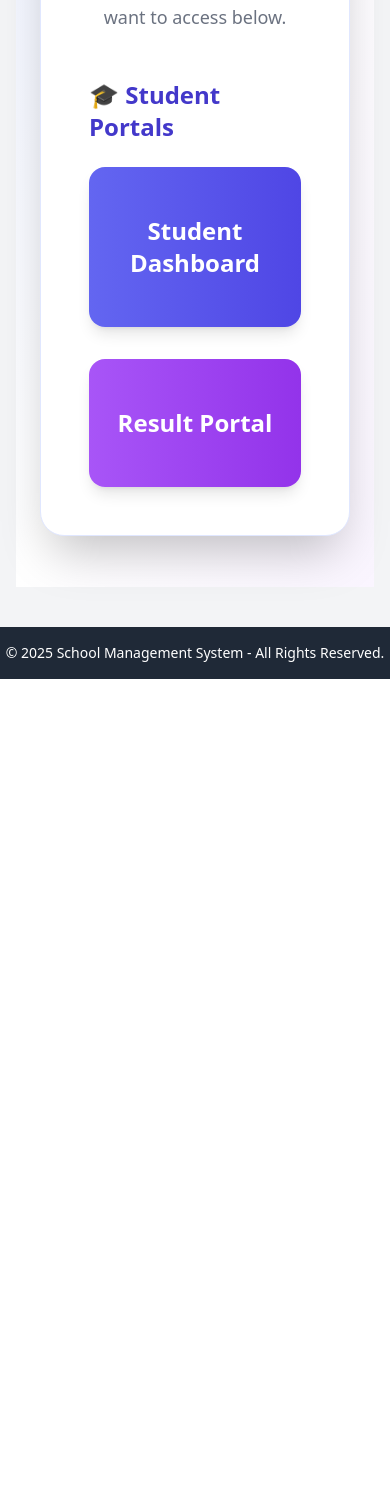
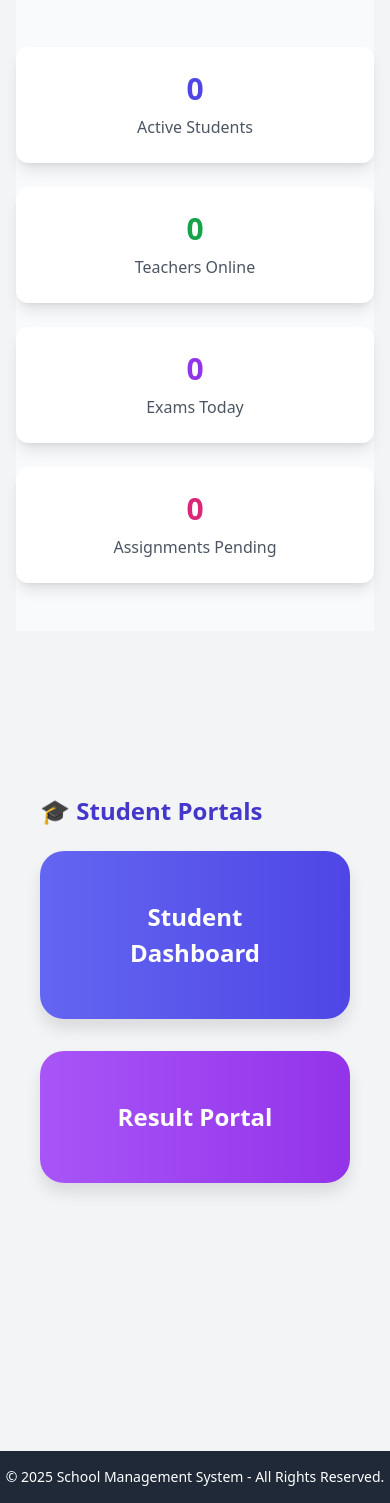
Before and after one commit to Esonest/School-Portal, a Django app: page /portal-selection/ in a window 390 px wide. Shown: the part 353-1856 px from the top of the page. Before the commit the page ends 1032 px from the top, so only its background shows below. Run offline with Django 5.2, Linux system fonts and the light colour scheme; the visitor is signed in with stand-in values (Sample User, id 1); some libraries are stand-ins or nearby versions.

Commit message:
Adjust the program

```diff
--- a/accounts/templates/accounts/portal_selection.html
+++ b/accounts/templates/accounts/portal_selection.html
@@ -1,64 +1,95 @@
 {% extends 'accounts/base.html' %}
+
+{% block title %}Portal Selection - TECHCENTER School Portal{% endblock %}
+
 {% block content %}
 
-<div class="min-h-screen flex items-center justify-center bg-gradient-to-br from-indigo-50 via-white to-purple-50 py-12 px-6">
-  <div class="w-full max-w-5xl bg-white shadow-2xl rounded-3xl border border-indigo-100 p-12">
+<!-- HERO SECTION -->
+<section class="relative h-64 bg-cover bg-center flex flex-col justify-center items-center"
+         style="background-image: url('https://images.unsplash.com/photo-1581091215366-8b39cfe55c19');">
+  <div class="absolute inset-0 bg-gradient-to-b from-black/70 via-black/60 to-black/80"></div>
+  <div class="relative z-10 text-center px-6 max-w-3xl">
+    <h2 class="text-4xl md:text-5xl font-bold text-white drop-shadow-lg">
+      Welcome, {{ request.user.get_full_name }} 👋
+    </h2>
+    <p class="mt-4 text-lg md:text-xl text-gray-200 drop-shadow-lg">
+      Select the portal you want to access below
+    </p>
+  </div>
+</section>
 
-    <!-- Header -->
-    <div class="text-center mb-12">
-      <h2 class="text-4xl font-extrabold text-gray-800">Welcome, {{ request.user.get_full_name }} 👋</h2>
-      <p class="text-gray-500 mt-3 text-lg">Select the portal you want to access below.</p>
+<!-- STAT COUNTERS -->
+<section class="py-12 bg-gray-50 dark:bg-gray-900">
+  <div class="max-w-7xl mx-auto grid grid-cols-1 sm:grid-cols-2 md:grid-cols-4 gap-6 text-center">
+    <div class="bg-white dark:bg-gray-800 shadow-lg rounded-xl p-6">
+      <h3 class="text-3xl font-bold text-indigo-600" x-data="{ count: 0 }" x-init="setInterval(() => { if(count<1200) count += Math.ceil(1200/100); $el.innerText = count }, 20)">0</h3>
+      <p class="mt-2 text-gray-600 dark:text-gray-300">Active Students</p>
     </div>
+    <div class="bg-white dark:bg-gray-800 shadow-lg rounded-xl p-6">
+      <h3 class="text-3xl font-bold text-green-600" x-data="{ count: 0 }" x-init="setInterval(() => { if(count<85) count += 1; $el.innerText = count }, 50)">0</h3>
+      <p class="mt-2 text-gray-600 dark:text-gray-300">Teachers Online</p>
+    </div>
+    <div class="bg-white dark:bg-gray-800 shadow-lg rounded-xl p-6">
+      <h3 class="text-3xl font-bold text-purple-600" x-data="{ count: 0 }" x-init="setInterval(() => { if(count<12) count += 1; $el.innerText = count }, 150)">0</h3>
+      <p class="mt-2 text-gray-600 dark:text-gray-300">Exams Today</p>
+    </div>
+    <div class="bg-white dark:bg-gray-800 shadow-lg rounded-xl p-6">
+      <h3 class="text-3xl font-bold text-pink-600" x-data="{ count: 0 }" x-init="setInterval(() => { if(count<56) count += 1; $el.innerText = count }, 50)">0</h3>
+      <p class="mt-2 text-gray-600 dark:text-gray-300">Assignments Pending</p>
+    </div>
+  </div>
+</section>
 
-    <!-- Portal Sections -->
-    <div class="space-y-16">
+<!-- PORTAL CARDS -->
+<div class="min-h-screen flex items-center justify-center px-6 -mt-16">
+  <div class="w-full max-w-6xl space-y-16">
 
-      <!-- Student Section -->
+    <!-- STUDENT PORTALS -->
     {% if 'student' in roles %}
     <div>
       <h3 class="text-2xl font-bold text-indigo-700 mb-6 flex items-center gap-3">🎓 Student Portals</h3>
       <div class="grid sm:grid-cols-2 gap-8">
         <a href="{% url 'students:student_dashboard' %}"
-             class="flex flex-col items-center justify-center bg-gradient-to-r from-indigo-500 to-indigo-600 text-white font-bold py-12 rounded-2xl shadow-lg hover:shadow-2xl transform hover:-translate-y-2 transition-all text-center text-2xl">
+           class="portal-card bg-gradient-to-r from-indigo-500 to-indigo-600 hover:from-indigo-600 hover:to-indigo-700">
           Student Dashboard
         </a>
         <a href="{% url 'results:student_portal' %}"
-             class="flex flex-col items-center justify-center bg-gradient-to-r from-purple-500 to-purple-600 text-white font-bold py-12 rounded-2xl shadow-lg hover:shadow-2xl transform hover:-translate-y-2 transition-all text-center text-2xl">
+           class="portal-card bg-gradient-to-r from-purple-500 to-purple-600 hover:from-purple-600 hover:to-purple-700">
           Result Portal
         </a>
       </div>
     </div>
     {% endif %}
 
-      <!-- Teacher Section -->
+    <!-- TEACHER PORTALS -->
     {% if 'teacher' in roles %}
     <div>
       <h3 class="text-2xl font-bold text-green-700 mb-6 flex items-center gap-3">🧑‍🏫 Teacher Portals</h3>
       <div class="grid sm:grid-cols-3 gap-8">
         <a href="{% url 'teachers:teacher_dashboard' %}"
-             class="flex flex-col items-center justify-center bg-gradient-to-r from-green-500 to-green-600 text-white font-bold py-12 rounded-2xl shadow-lg hover:shadow-2xl transform hover:-translate-y-2 transition-all text-center text-2xl">
+           class="portal-card bg-gradient-to-r from-green-500 to-green-600 hover:from-green-600 hover:to-green-700">
           Teacher Dashboard
         </a>
         <a href="{% url 'teachers:teacher_result_dashboard' %}"
-             class="flex flex-col items-center justify-center bg-gradient-to-r from-blue-500 to-blue-600 text-white font-bold py-12 rounded-2xl shadow-lg hover:shadow-2xl transform hover:-translate-y-2 transition-all text-center text-2xl">
+           class="portal-card bg-gradient-to-r from-blue-500 to-blue-600 hover:from-blue-600 hover:to-blue-700">
           Enter Scores & Domains
         </a>
         <a href="{% url 'results:teacher_portal' %}"
-             class="flex flex-col items-center justify-center bg-gradient-to-r from-pink-500 to-pink-600 text-white font-bold py-12 rounded-2xl shadow-lg hover:shadow-2xl transform hover:-translate-y-2 transition-all text-center text-2xl">
+           class="portal-card bg-gradient-to-r from-pink-500 to-pink-600 hover:from-pink-600 hover:to-pink-700">
           Teacher Result Portal
         </a>
       </div>
     </div>
     {% endif %}
 
-      <!-- School Admin Section -->
+    <!-- SCHOOL ADMIN PORTALS -->
     {% if 'schooladmin' in roles %}
     <div>
       <h3 class="text-2xl font-bold text-indigo-700 mb-6">🏫 School Admin Portals</h3>
       <div class="grid sm:grid-cols-2 gap-8">
         {% if school %}
           <a href="{% url 'school_admin:school_admin_dashboard' school.id %}"
-         class="flex flex-col items-center justify-center bg-gradient-to-r from-indigo-500 to-indigo-600 text-white font-bold py-12 rounded-2xl shadow-lg hover:shadow-2xl transform hover:-translate-y-2 transition-all text-center text-2xl">
+             class="portal-card bg-gradient-to-r from-indigo-500 to-indigo-600 hover:from-indigo-600 hover:to-indigo-700">
             School Admin Dashboard
           </a>
         {% else %}
@@ -67,61 +98,42 @@
       </div>
     </div>
     {% endif %}
+
+    <!-- ACCOUNTANT / FINANCE PORTALS -->
     {% if 'accountant' in roles %}
     <div>
       <h3 class="text-2xl font-bold text-yellow-700 mb-6">💰 Accountant / Finance Portals</h3>
-
       <div class="grid sm:grid-cols-2 lg:grid-cols-3 gap-8">
-
-    <!-- Finance Dashboard -->
-    <a href="{% url 'finance:dashboard' %}"
-       class="flex flex-col items-center justify-center bg-gradient-to-r from-yellow-500 to-yellow-600 text-white font-bold py-12 rounded-2xl shadow-lg hover:shadow-2xl transform hover:-translate-y-2 transition-all text-center text-2xl">
+        <a href="{% url 'finance:dashboard' %}" class="portal-card bg-gradient-to-r from-yellow-500 to-yellow-600 hover:from-yellow-600 hover:to-yellow-700">
           Finance Dashboard
         </a>
-
-    <!-- Invoice List -->
-    <a href="{% url 'finance:invoice_list' %}"
-       class="flex flex-col items-center justify-center bg-gradient-to-r from-orange-500 to-orange-600 text-white font-bold py-12 rounded-2xl shadow-lg hover:shadow-2xl transform hover:-translate-y-2 transition-all text-center text-2xl">
+        <a href="{% url 'finance:invoice_list' %}" class="portal-card bg-gradient-to-r from-orange-500 to-orange-600 hover:from-orange-600 hover:to-orange-700">
           View Invoices
         </a>
-
-    <!-- Create Invoice -->
-    <a href="{% url 'finance:invoice_create' %}"
-       class="flex flex-col items-center justify-center bg-gradient-to-r from-indigo-500 to-indigo-600 text-white font-bold py-12 rounded-2xl shadow-lg hover:shadow-2xl transform hover:-translate-y-2 transition-all text-center text-2xl">
+        <a href="{% url 'finance:invoice_create' %}" class="portal-card bg-gradient-to-r from-indigo-500 to-indigo-600 hover:from-indigo-600 hover:to-indigo-700">
           Create Invoice
         </a>
-
-    <!-- Generate Invoices -->
-    <a href="{% url 'finance:generate_invoices' %}"
-       class="flex flex-col items-center justify-center bg-gradient-to-r from-green-500 to-green-600 text-white font-bold py-12 rounded-2xl shadow-lg hover:shadow-2xl transform hover:-translate-y-2 transition-all text-center text-2xl">
+        <a href="{% url 'finance:generate_invoices' %}" class="portal-card bg-gradient-to-r from-green-500 to-green-600 hover:from-green-600 hover:to-green-700">
           Generate Invoices
         </a>
-
-    <!-- Record Payment -->
-    <a href="{% url 'finance:record_payment' %}"
-       class="flex flex-col items-center justify-center bg-gradient-to-r from-emerald-500 to-emerald-600 text-white font-bold py-12 rounded-2xl shadow-lg hover:shadow-2xl transform hover:-translate-y-2 transition-all text-center text-2xl">
+        <a href="{% url 'finance:record_payment' %}" class="portal-card bg-gradient-to-r from-emerald-500 to-emerald-600 hover:from-emerald-600 hover:to-emerald-700">
           Record Payment
         </a>
-
-    <!-- Financial Reports -->
-    <a href="{% url 'finance:financial_reports' %}"
-       class="flex flex-col items-center justify-center bg-gradient-to-r from-slate-600 to-slate-700 text-white font-bold py-12 rounded-2xl shadow-lg hover:shadow-2xl transform hover:-translate-y-2 transition-all text-center text-2xl">
+        <a href="{% url 'finance:financial_reports' %}" class="portal-card bg-gradient-to-r from-slate-600 to-slate-700 hover:from-slate-700 hover:to-slate-800">
           Financial Reports
           <span class="text-sm mt-2 opacity-90">(Session / Term)</span>
         </a>
-
       </div>
     </div>
     {% endif %}
 
-
-      <!-- Super Admin Section -->
+    <!-- SUPER ADMIN PORTALS -->
     {% if 'superadmin' in roles %}
     <div>
       <h3 class="text-2xl font-bold text-indigo-700 mb-6">🛠 Super Admin Portals</h3>
       <div class="grid sm:grid-cols-2 gap-8">
         <a href="{% url 'superadmin:dashboard' %}"
-             class="flex flex-col items-center justify-center bg-gradient-to-r from-indigo-500 to-indigo-600 text-white font-bold py-12 rounded-2xl shadow-lg hover:shadow-2xl transform hover:-translate-y-2 transition-all text-center text-2xl">
+           class="portal-card bg-gradient-to-r from-indigo-500 to-indigo-600 hover:from-indigo-600 hover:to-indigo-700">
           Super Admin Dashboard
         </a>
       </div>
@@ -130,6 +142,27 @@
 
   </div>
 </div>
-</div>
+
+<!-- PORTAL CARD STYLES -->
+<style>
+.portal-card {
+  display: flex;
+  flex-direction: column;
+  align-items: center;
+  justify-content: center;
+  font-weight: bold;
+  text-align: center;
+  padding: 3rem;
+  border-radius: 1.5rem;
+  box-shadow: 0 10px 15px rgba(0,0,0,0.1);
+  color: white;
+  font-size: 1.5rem;
+  transition: all 0.3s ease;
+}
+.portal-card:hover {
+  transform: translateY(-8px);
+  box-shadow: 0 15px 25px rgba(0,0,0,0.2);
+}
+</style>
 
 {% endblock %}
```
Also changed, not shown: accounts/templates/accounts/login.html (+40 -19 lines), school_management/settings.py (+26 -11 lines). Lines whose indentation alone changed are shown as unchanged.
